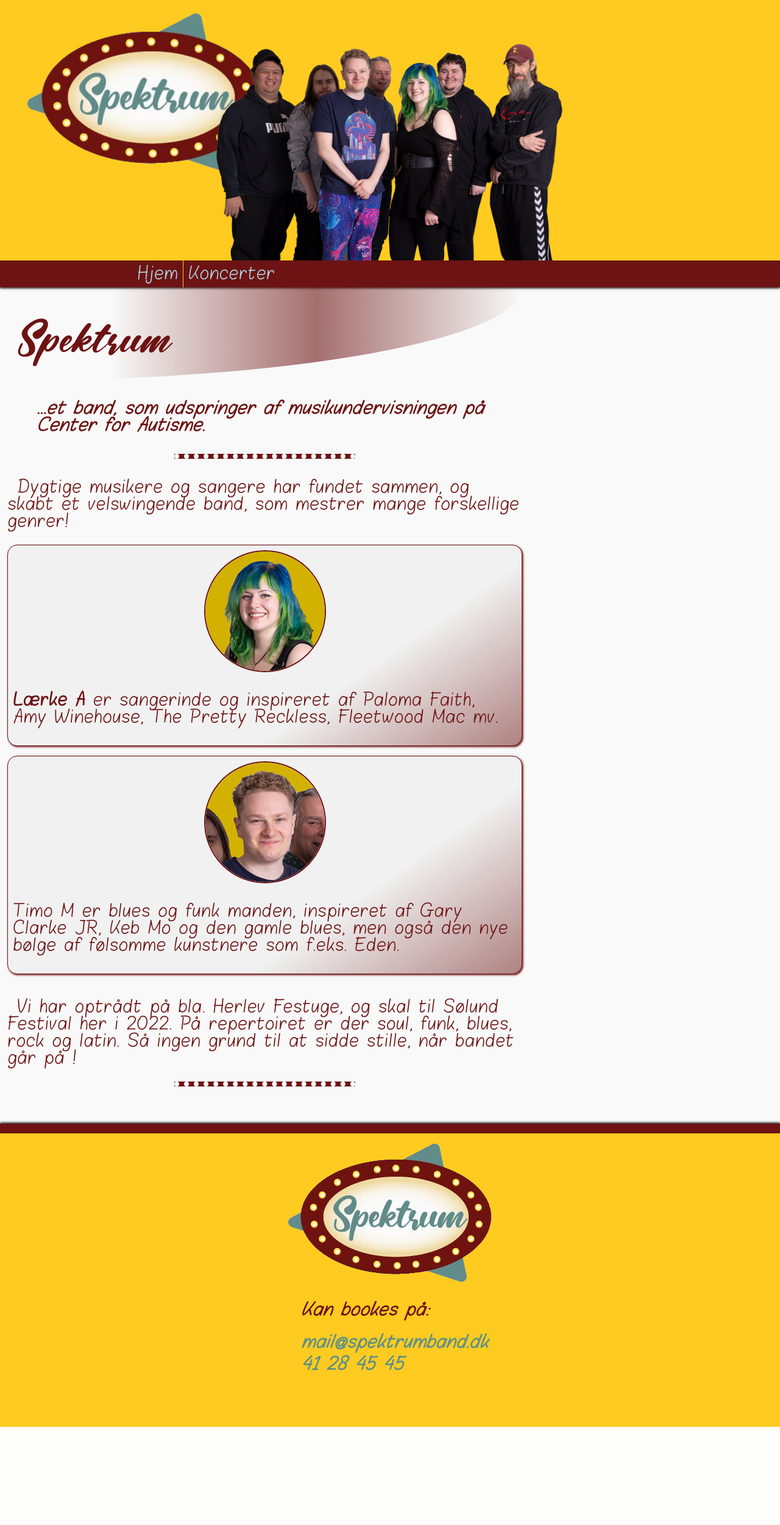
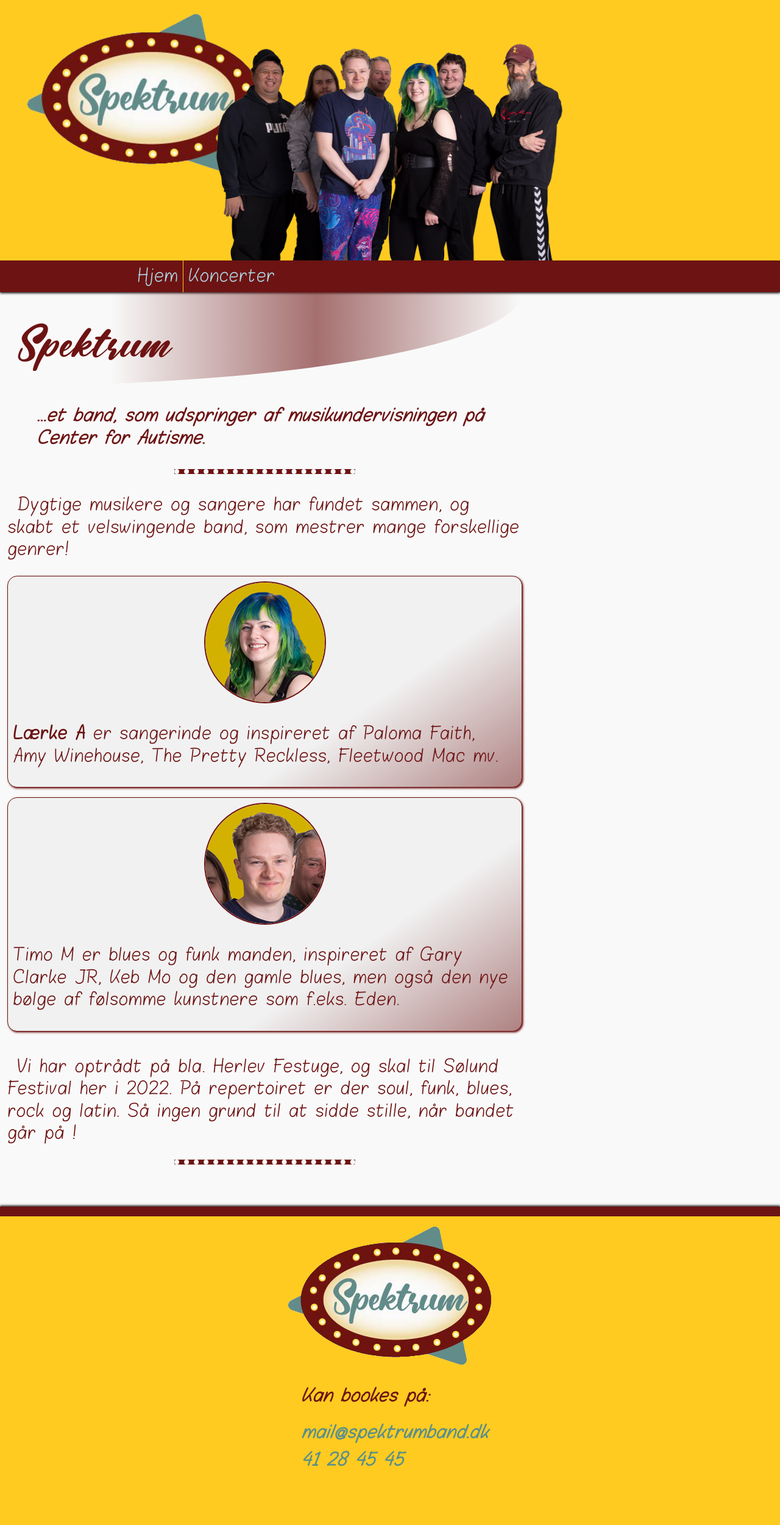
Before and after one commit to center-for-autisme/spektrumband.dk, a PHP site: page / in a window 1280 px wide. Shown: the whole page at 61% size. Before the commit the page ends 2339 px from the top, so only its background shows below. Run offline with PHP 8.4, Linux system fonts and the light colour scheme; some web fonts are replaced.

Commit message:
clean up typograpbhy Fixes #11

```diff
--- a/stylesheets/abstracts/_variables.scss
+++ b/stylesheets/abstracts/_variables.scss
@@ -8,13 +8,8 @@
 
 // Regular font family
 // @type List
-$text-font-stack: 'blokletters_balpenbalpen', 'comic sans', 'Lucida-Sans-Unicode',
+$text-font-stack: 'blokletters_balpenbalpen', 'Segoe Print',
   'Lucida Sans',
-  'Lucida Sans Regular',
-  'Lucida Grande',
-  'Lucida Sans Unicode',
-  Geneva,
-  Verdana,
   sans-serif;
 
 // Header font family
@@ -43,6 +38,9 @@ $text-size: 18px;
 // @type Number
 $letter-spacing: 0.015em;
 
+// default line height spacing
+// @type Number
+$line-height: 1.5;
 
 // Background color
 // @type Color
--- a/stylesheets/base/_fonts.scss
+++ b/stylesheets/base/_fonts.scss
@@ -22,8 +22,7 @@
 
 @font-face {
     font-family: 'blokletters_balpenbalpen';
-    src: font('bloklettersbalpen_balpen_macroman/Blokletters-Balpen-webfont.woff2') format('woff2'),
-        font('bloklettersbalpen_balpen_macroman/Blokletters-Balpen-webfont.woff') format('woff');
+    src: font('bloklettersbalpen_balpen_macroman/Blokletters-Balpen-webfont.woff') format('woff');
     font-weight: normal;
     font-style: normal;
 
--- a/stylesheets/base/_typography.scss
+++ b/stylesheets/base/_typography.scss
@@ -13,6 +13,8 @@ body {
 
   font-size: $text-size;
   letter-spacing: $letter-spacing;
+  line-height: $line-height;
+  hyphens: auto;
 }
 
 
--- a/stylesheets/main.css
+++ b/stylesheets/main.css
@@ -389,7 +389,7 @@ body {
 }
 @font-face {
   font-family: "blokletters_balpenbalpen";
-  src: url("../assets/fonts/bloklettersbalpen_balpen_macroman/Blokletters-Balpen-webfont.woff2") format("woff2"), url("../assets/fonts/bloklettersbalpen_balpen_macroman/Blokletters-Balpen-webfont.woff") format("woff");
+  src: url("../assets/fonts/bloklettersbalpen_balpen_macroman/Blokletters-Balpen-webfont.woff") format("woff");
   font-weight: normal;
   font-style: normal;
 }
@@ -429,9 +429,13 @@ body {
 /* Using viewport sized typography. Source: https://css-tricks.com/viewport-sized-typography/ */
 /* --------------------------- */
 body {
-  font-family: "blokletters_balpenbalpen", "comic sans", "Lucida-Sans-Unicode", "Lucida Sans", "Lucida Sans Regular", "Lucida Grande", "Lucida Sans Unicode", Geneva, Verdana, sans-serif;
+  font-family: "blokletters_balpenbalpen", "Segoe Print", "Lucida Sans", sans-serif;
   font-size: 18px;
   letter-spacing: 0.015em;
+  line-height: 1.5;
+  -webkit-hyphens: auto;
+      -ms-hyphens: auto;
+          hyphens: auto;
 }
 
 /*------------------------------------*
@@ -464,7 +468,7 @@ h1 {
   background-image: linear-gradient(to right, transparent 20%, rgba(109, 19, 19, 0.6) 60%, transparent 100%);
   font-style: italic;
   overflow: hidden;
-  font-family: "retrofestregular", "changa_oneregular", Impact, Haettenschweiler, "Arial Narrow Bold", sans-serif;
+  font-family: "retrofestregular", "Brush Script MT", cursive, sans-serif;
 }
 
 h2 {
@@ -574,7 +578,7 @@ footer a {
 }
 
 b {
-  font-family: "blokletters_balpenbalpen", "comic sans", "Lucida-Sans-Unicode", "Lucida Sans", "Lucida Sans Regular", "Lucida Grande", "Lucida Sans Unicode", Geneva, Verdana, sans-serif;
+  font-family: "blokletters_balpenbalpen", "Segoe Print", "Lucida Sans", sans-serif;
   font-weight: 900;
 }
 
@@ -716,7 +720,7 @@ header nav ul li:last-child {
   border-right: none;
 }
 header nav a {
-  font-family: "blokletters_balpenbalpen", "comic sans", "Lucida-Sans-Unicode", "Lucida Sans", "Lucida Sans Regular", "Lucida Grande", "Lucida Sans Unicode", Geneva, Verdana, sans-serif;
+  font-family: "blokletters_balpenbalpen", "Segoe Print", "Lucida Sans", sans-serif;
   color: lightblue;
   display: block;
   padding: 0.5rem;
```
Also changed, not shown: 1 other file.
